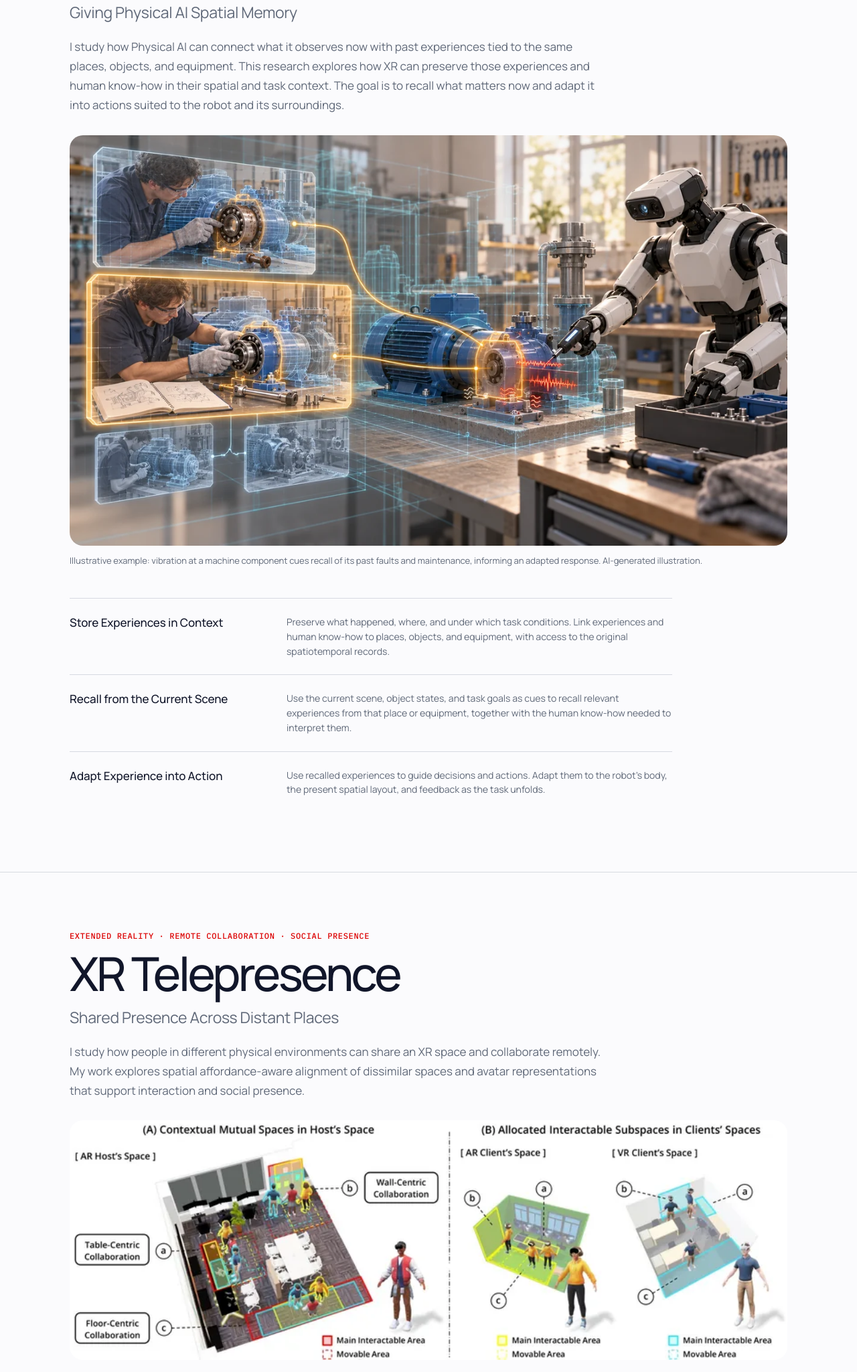
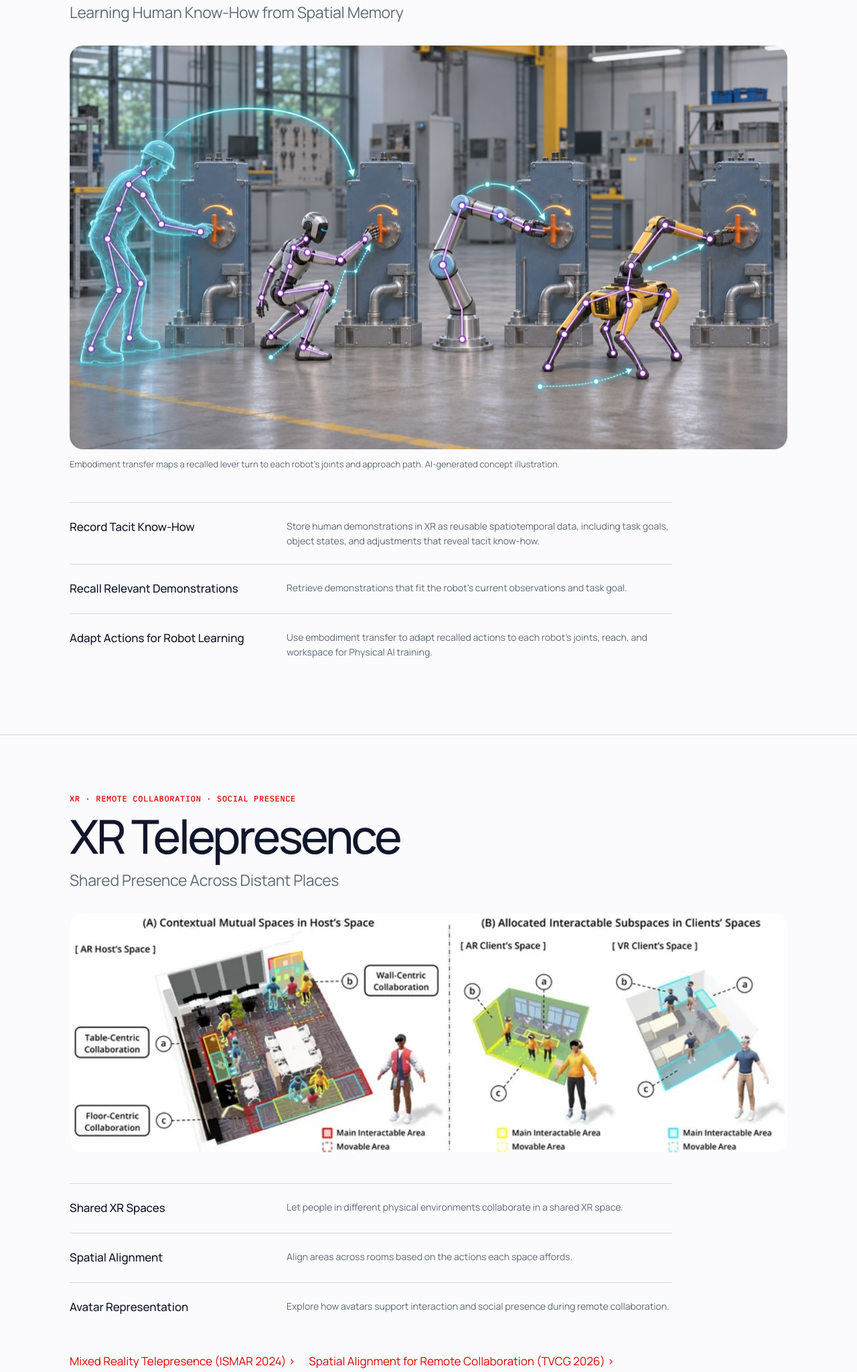
Before and after one commit to Dooyoung-Kim/Dooyoung-Kim.github.io, a website: page lab/research.html in a window 1280 px wide. Shown: the part 3068-5117 px from the top of the page at 67% size. Drawn offline with Linux system fonts and the light colour scheme.

Commit message:
Illustrate embodiment transfer in Physical AI research

```diff
--- a/lab/research.html
+++ b/lab/research.html
@@ -8,7 +8,7 @@
 <meta name="apple-mobile-web-app-capable" content="yes">
 <title>Research | HCI, Human-Centered AI &amp; Interactive XR Intelligence | Dooyoung Kim</title>
 <meta name="description" content="Dooyoung Kim explores HCI, Human-Centered AI, Spatial Computing, Immersive Media, Human-AI Interaction, and XR Telepresence through Interactive XR Intelligence.">
-<meta name="keywords" content="Human-Computer Interaction, HCI, Human-Centered AI, Human-AI Interaction, Human-Robot Interaction, Human Factors, Multimodal Interaction, Interactive XR Intelligence, Extended Reality, Spatial Computing, Immersive Media, Interactive Media, XRMemory, Physical AI, Spatial Memory, Embodied Intelligence, World Models, Spatial AI, Dooyoung Kim, XR Telepresence">
+<meta name="keywords" content="Human-Computer Interaction, HCI, Human-Centered AI, Human-AI Interaction, Human-Robot Interaction, Human Factors, Multimodal Interaction, Interactive XR Intelligence, XR, Spatial Computing, Immersive Media, Interactive Media, XRMemory, Physical AI, Spatial Memory, Embodied Intelligence, World Models, Spatial AI, Dooyoung Kim, XR Telepresence">
 <link rel="canonical" href="https://dooyoung.me/lab/research.html">
 <link rel="icon" type="image/png" href="images/favicon.png">
 <link rel="preconnect" href="https://fonts.googleapis.com">
@@ -65,7 +65,7 @@
       "name": "XRMemory",
       "url": "https://dooyoung.me/lab/research.html#xrmemory",
       "description": "Research on immersive and interactive media beyond photos and videos, exploring how to capture and represent spatial experiences for interactive replay across places and time.",
-      "keywords": "Human-Computer Interaction, Immersive Media, Interactive Media, Spatial Computing, Extended Reality, Spatial Memory, Semantic Scene Graphs",
+      "keywords": "Human-Computer Interaction, Immersive Media, Interactive Media, Spatial Computing, XR, Spatial Memory, Semantic Scene Graphs",
       "member": {
         "@id": "https://dooyoung.me/#dooyoung-kim"
       }
@@ -86,8 +86,8 @@
       "@id": "https://dooyoung.me/lab/research.html#physical-ai-project",
       "name": "XR for Physical AI",
       "url": "https://dooyoung.me/lab/research.html#physical-ai",
-      "description": "Research on spatial memory for Physical AI: using observations of the current space, object states, and task goals to recall relevant experiences and human know-how tied to particular places, objects, and equipment. The research explores how XR can preserve these experiences in context, retain access to the original spatiotemporal records, and support actions adapted to the robot and its present surroundings.",
-      "keywords": "Physical AI, Spatial Memory, Spatiotemporal Memory, Task Context, Human Know-How, Human-Robot Interaction, Embodied Intelligence, Adaptive Reenactment, Extended Reality",
+      "description": "Research on using XR to store tacit human know-how as spatiotemporal demonstration records that different robots can retrieve and reuse. The research explores how embodiment transfer can adapt recalled actions to each robot’s body and workspace and turn them into training data for Physical AI.",
+      "keywords": "Physical AI, Spatial Memory, Spatiotemporal Memory, Task Context, Tacit Knowledge, Human Know-How, Human-Robot Interaction, Embodiment Transfer, Robot Learning, XR",
       "member": {
         "@id": "https://dooyoung.me/#dooyoung-kim"
       }
@@ -98,7 +98,7 @@
       "name": "XR Telepresence",
       "url": "https://dooyoung.me/lab/research.html#xr-telepresence",
       "description": "Research on shared XR spaces for remote collaboration, including spatial affordance-aware alignment of dissimilar environments and avatar representations that support social presence.",
-      "keywords": "XR Telepresence, Mixed Reality Telepresence, Remote Collaboration, Social Presence, Spatial Affordances, Avatar Representation, Extended Reality",
+      "keywords": "XR Telepresence, Mixed Reality Telepresence, Remote Collaboration, Social Presence, Spatial Affordances, Avatar Representation, XR",
       "member": {
         "@id": "https://dooyoung.me/#dooyoung-kim"
       }
@@ -235,35 +235,33 @@
   <div class="project-showcase fade-in">
     <p class="showcase-eyebrow" style="color:#FF3838;">Physical AI · Spatial Memory · Human-Robot Interaction</p>
     <h2 class="showcase-title">XR for Physical AI</h2>
-    <p class="showcase-deck">Giving Physical AI Spatial Memory</p>
-    <p class="showcase-summary">I study how Physical AI can connect what it observes now with past experiences tied to the same places, objects, and equipment. This research explores how XR can preserve those experiences and human know-how in their spatial and task context. The goal is to recall what matters now and adapt it into actions suited to the robot and its surroundings.</p>
+    <p class="showcase-deck">Learning Human Know-How from Spatial Memory</p>
     <figure class="showcase-memory-figure">
       <div class="showcase-hero-img fade-in-scale">
         <picture>
-          <source type="image/webp" srcset="images/physical-ai-spatial-memory-v2-480.webp 480w, images/physical-ai-spatial-memory-v2-800.webp 800w, images/physical-ai-spatial-memory-v2-1200.webp 1200w" sizes="(max-width: 1180px) calc(100vw - 48px), 1072px">
-          <img src="images/physical-ai-spatial-memory-v2-1200.jpg"
-               srcset="images/physical-ai-spatial-memory-v2-480.jpg 480w, images/physical-ai-spatial-memory-v2-800.jpg 800w, images/physical-ai-spatial-memory-v2-1200.jpg 1200w"
+          <img src="images/physical-ai-embodiment-transfer-v3-1200.jpg"
+               srcset="images/physical-ai-embodiment-transfer-v3-480.jpg 480w, images/physical-ai-embodiment-transfer-v3-800.jpg 800w, images/physical-ai-embodiment-transfer-v3-1200.jpg 1200w"
                sizes="(max-width: 1180px) calc(100vw - 48px), 1072px"
-               width="1200" height="686"
-               alt="Concept illustration: a robot senses vibration at a motor bearing; spatially aligned memories of previous faults and human repairs are recalled to inform its response"
+               width="1200" height="675"
+               alt="Violet joint graphs follow a technician, a humanoid, a fixed robot arm, and a quadruped with a mounted arm. Cyan paths trace each robot’s approach to an identical lever."
                loading="lazy" decoding="async"
                style="border-radius:20px;">
         </picture>
       </div>
-      <figcaption>Illustrative example: vibration at a machine component cues recall of its past faults and maintenance, informing an adapted response. AI-generated illustration.</figcaption>
+      <figcaption>Embodiment transfer maps a recalled lever turn to each robot’s joints and approach path. AI-generated concept illustration.</figcaption>
     </figure>
     <div class="project-keys">
       <div class="project-key-card">
-        <h3>Store Experiences in Context</h3>
-        <p>Preserve what happened, where, and under which task conditions. Link experiences and human know-how to places, objects, and equipment, with access to the original spatiotemporal records.</p>
+        <h3>Record Tacit Know-How</h3>
+        <p>Store human demonstrations in XR as reusable spatiotemporal data, including task goals, object states, and adjustments that reveal tacit know-how.</p>
       </div>
       <div class="project-key-card">
-        <h3>Recall from the Current Scene</h3>
-        <p>Use the current scene, object states, and task goals as cues to recall relevant experiences from that place or equipment, together with the human know-how needed to interpret them.</p>
+        <h3>Recall Relevant Demonstrations</h3>
+        <p>Retrieve demonstrations that fit the robot’s current observations and task goal.</p>
       </div>
       <div class="project-key-card">
-        <h3>Adapt Experience into Action</h3>
-        <p>Use recalled experiences to guide decisions and actions. Adapt them to the robot’s body, the present spatial layout, and feedback as the task unfolds.</p>
+        <h3>Adapt Actions for Robot Learning</h3>
+        <p>Use embodiment transfer to adapt recalled actions to each robot’s joints, reach, and workspace for Physical AI training.</p>
       </div>
     </div>
   </div>
@@ -272,10 +270,9 @@
 <!-- ===== Project 4: XR Telepresence — Light ===== -->
 <section class="section-block section-light" id="xr-telepresence">
   <div class="project-showcase fade-in">
-    <p class="showcase-eyebrow" style="color:#4A1942;">Extended Reality · Remote Collaboration · Social Presence</p>
+    <p class="showcase-eyebrow" style="color:#4A1942;">XR · Remote Collaboration · Social Presence</p>
     <h2 class="showcase-title">XR Telepresence</h2>
     <p class="showcase-deck">Shared Presence Across Distant Places</p>
-    <p class="showcase-summary">I study how people in different physical environments can share an XR space and collaborate remotely. My work explores spatial affordance-aware alignment of dissimilar spaces and avatar representations that support interaction and social presence.</p>
     <div class="showcase-hero-img fade-in-scale">
       <picture>
         <source type="image/webp" srcset="images/teaser_interactable_subspace-480.webp 480w, images/teaser_interactable_subspace-800.webp 800w, images/teaser_interactable_subspace-1200.webp 1200w" sizes="(max-width: 600px) 92vw, (max-width: 980px) 80vw, 680px">
@@ -287,6 +284,20 @@
              loading="lazy" decoding="async"
              style="border-radius:20px;">
       </picture>
+    </div>
+    <div class="project-keys">
+      <div class="project-key-card">
+        <h3>Shared XR Spaces</h3>
+        <p>Let people in different physical environments collaborate in a shared XR space.</p>
+      </div>
+      <div class="project-key-card">
+        <h3>Spatial Alignment</h3>
+        <p>Align areas across rooms based on the actions each space affords.</p>
+      </div>
+      <div class="project-key-card">
+        <h3>Avatar Representation</h3>
+        <p>Explore how avatars support interaction and social presence during remote collaboration.</p>
+      </div>
     </div>
     <div class="project-links" style="margin-top:32px;">
       <a href="publications.html#pub-spatial-affordance-subspace">Mixed Reality Telepresence (ISMAR 2024)</a>
```
Also changed, not shown: index.html (+5 -6 lines), lab/images/_originals/physical-ai-embodiment-transfer-v3.prompt.txt (added, +9 -0 lines), lab/images/physical-ai-embodiment-transfer-v3-1200.jpg (added), lab/images/physical-ai-embodiment-transfer-v3-480.jpg (added), lab/images/physical-ai-embodiment-transfer-v3-800.jpg (added), 1 other file.
